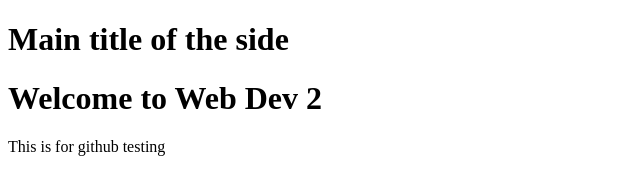
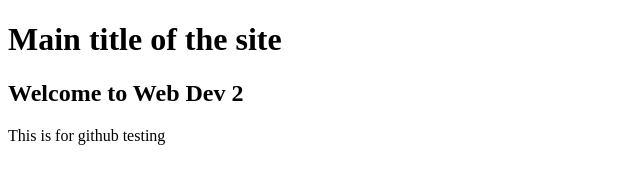
Before and after one commit to HudaKhano/html-week1-test, a plain HTML site: page index.html in a window 1280 px wide. Shown: the whole page, without its empty margins (0-640 px from the left). Drawn offline with Linux system fonts and the light colour scheme.

Commit message:
context added to html

```diff
--- a/index.html
+++ b/index.html
@@ -9,10 +9,11 @@
 <body>
     <!-- the body is where u put anyting u want n user cab see through browser-->
      <Header>
-        <h1>Main title of the side</h1>
+        <h1>Main title of the site</h1>
      </Header>
+
     <main>
-        <h1>Welcome to Web Dev 2</h1>
+        <h2>Welcome to Web Dev 2</h2>
         <p>This is for github testing</p>
     </main>
 </body>
```
Also changed, not shown: css/main.css (added).
